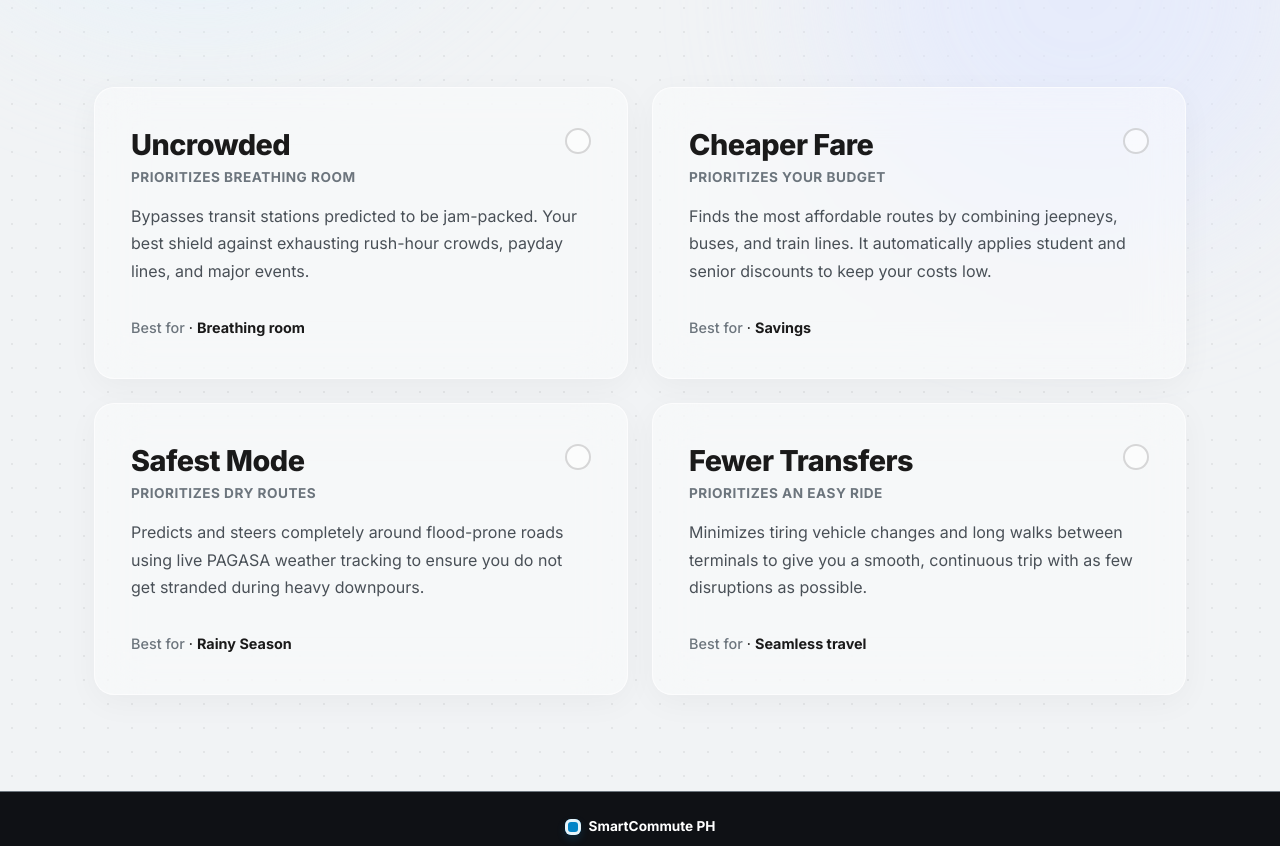
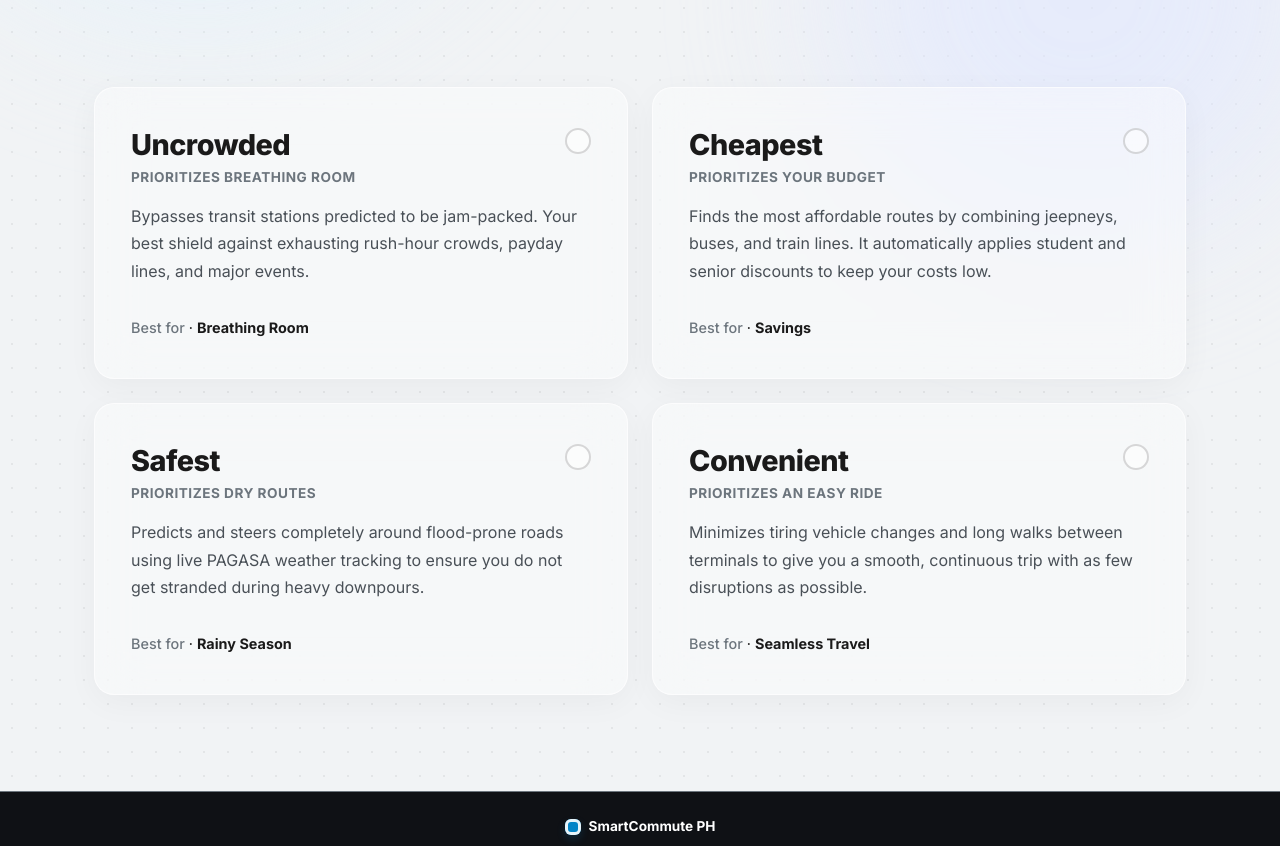
Before and after one commit to andrei13spot/smartcommuteph, a plain HTML site: page profiles.html in a window 1280 px wide. Shown: the part 484-1330 px from the top of the page. Drawn offline with nearby package versions, Linux system fonts and the light colour scheme.

Commit message:
Changed Safest mode to Safest and Fewer Transfers to Convenient; Fixed text capitalization consistency on profiles page; Changed the map to dark mode on location page; Added a plan a route button on result page

```diff
--- a/map.js
+++ b/map.js
@@ -69,7 +69,7 @@
 
   // location.html: origin/destination preview
   async function initLocationMap() {
-    const map = baseMap("location-map", "light");
+    const map = baseMap("location-map", "dark");
     let anchors = [];
     try {
       anchors = await getJSON("/api/map/anchors");
--- a/profiles.html
+++ b/profiles.html
@@ -76,7 +76,7 @@
                         <p class="profile-subtitle">Prioritizes breathing room</p>
                         <p class="profile-desc">Bypasses transit stations predicted to be jam-packed. Your best shield against exhausting rush-hour crowds, payday lines, and major events.</p>
                         <div class="profile-footer">
-                            <span class="footer-muted">Best for</span> &middot; <span class="footer-highlight">Breathing room</span>
+                            <span class="footer-muted">Best for</span> &middot; <span class="footer-highlight">Breathing Room</span>
                         </div>
                     </div>
                 </div>
@@ -85,7 +85,7 @@
                 <div class="col-md-6">
                     <div class="profile-card-light" data-theme="yellow">
                         <div class="d-flex justify-content-between align-items-start mb-1">
-                            <h3 class="profile-title">Cheaper Fare</h3>
+                            <h3 class="profile-title">Cheapest</h3>
                             <div class="profile-radio"></div>
                         </div>
                         <p class="profile-subtitle">Prioritizes your budget</p>
@@ -100,7 +100,7 @@
                 <div class="col-md-6">
                     <div class="profile-card-light" data-theme="red">
                         <div class="d-flex justify-content-between align-items-start mb-1">
-                            <h3 class="profile-title">Safest Mode</h3>
+                            <h3 class="profile-title">Safest</h3>
                             <div class="profile-radio"></div>
                         </div>
                         <p class="profile-subtitle">Prioritizes dry routes</p>
@@ -116,14 +116,14 @@
                 <div class="col-md-6">
                     <div class="profile-card-light" data-theme="green">
                         <div class="d-flex justify-content-between align-items-start mb-1">
-                            <h3 class="profile-title">Fewer Transfers</h3>
+                            <h3 class="profile-title">Convenient</h3>
                             <div class="profile-radio"></div>
                         </div>
                         <p class="profile-subtitle">Prioritizes an easy ride</p>
                         <!-- Removed technical "mode switches" descriptor -->
                         <p class="profile-desc">Minimizes tiring vehicle changes and long walks between terminals to give you a smooth, continuous trip with as few disruptions as possible.</p>
                         <div class="profile-footer">
-                            <span class="footer-muted">Best for</span> &middot; <span class="footer-highlight">Seamless travel</span>
+                            <span class="footer-muted">Best for</span> &middot; <span class="footer-highlight">Seamless Travel</span>
                         </div>
                     </div>
                 </div>
```
Also changed, not shown: result.html (+5 -1 lines).
